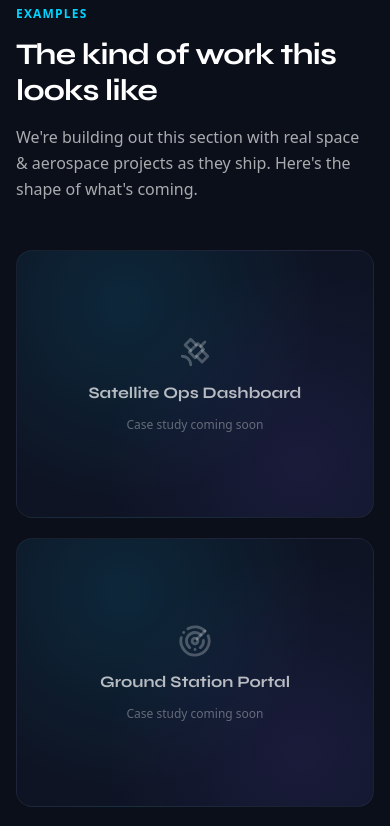
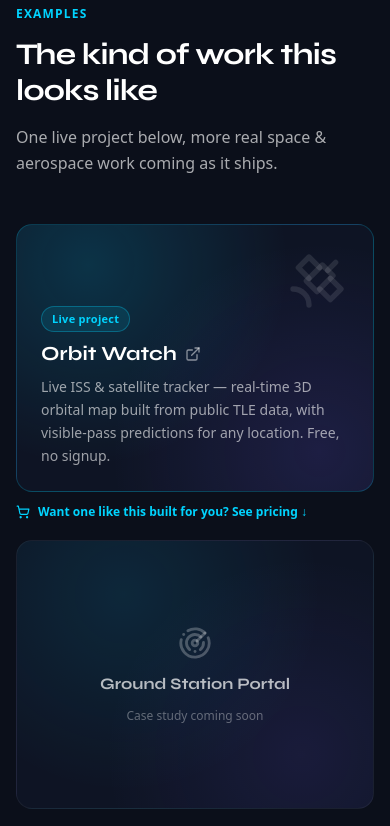
Before and after one commit to aliimranrauf-oss/CLAUDE_NEXTJS, a Next.js app: page /space in a window 390 px wide. Shown: the part 5000-5826 px from the top of the page. Built offline with nearby package versions, Linux system fonts and the light colour scheme.

Commit message:
Update PortfolioGrid.tsx

```diff
--- a/components/space/PortfolioGrid.tsx
+++ b/components/space/PortfolioGrid.tsx
@@ -1,11 +1,20 @@
 // components/space/PortfolioGrid.tsx
-import { Satellite, Radar, Rocket } from 'lucide-react'
+import Link from 'next/link'
+import { Radar, ExternalLink, Satellite, ShoppingCart } from 'lucide-react'
 
-const placeholders = [
-  { icon: Satellite, label: 'Satellite Ops Dashboard', tag: 'Case study coming soon' },
-  { icon: Radar, label: 'Ground Station Portal', tag: 'Case study coming soon' },
-  { icon: Rocket, label: 'Launch Provider Website', tag: 'Case study coming soon' },
-]
+const featured = {
+  label: 'Orbit Watch',
+  description:
+    'Live ISS & satellite tracker — real-time 3D orbital map built from public TLE data, with visible-pass predictions for any location. Free, no signup.',
+  href: 'https://orbit-watch-zeta.vercel.app/',
+  tag: 'Live project',
+}
+
+const placeholder = {
+  icon: Radar,
+  label: 'Ground Station Portal',
+  tag: 'Case study coming soon',
+}
 
 export default function PortfolioGrid() {
   return (
@@ -16,28 +25,52 @@
           The kind of work this looks like
         </h2>
         <p className="mt-4 max-w-xl text-white/65 leading-relaxed">
-          We're building out this section with real space &amp; aerospace projects as they ship.
-          Here's the shape of what's coming.
+          One live project below, more real space &amp; aerospace work coming as it ships.
         </p>
 
         <div className="mt-12 grid gap-5 sm:grid-cols-3">
-          {placeholders.map((p) => {
-            const Icon = p.icon
-            return (
+          {/* Featured real project */}
+          <a
+            href={featured.href}
+            target="_blank"
+            rel="noopener noreferrer"
+            className="group relative sm:col-span-2 aspect-[4/3] sm:aspect-[16/9] overflow-hidden rounded-2xl border border-cyan/20 flex flex-col items-start justify-end gap-2 p-6 transition-colors hover:border-cyan/40"
+            style={{
+              background:
+                'radial-gradient(circle at 20% 15%, rgba(0,212,255,0.16), transparent 55%), radial-gradient(circle at 85% 85%, rgba(122,92,255,0.14), transparent 55%), #0e1424',
+            }}
+          >
+            <Satellite className="absolute right-6 top-6 text-white/10 group-hover:text-cyan/20 transition-colors" size={64} />
+            <span className="rounded-full border border-cyan/30 bg-cyan/10 px-2.5 py-1 text-[11px] font-bold tracking-wide text-cyan">
+              {featured.tag}
+            </span>
+            <span className="font-display text-xl font-bold text-white flex items-center gap-2">
+              {featured.label}
+              <ExternalLink size={16} className="text-white/50 group-hover:text-cyan transition-colors" />
+            </span>
+            <p className="text-sm text-white/60 leading-relaxed max-w-md">{featured.description}</p>
+          </a>
+
+          <Link
+            href="#order-tracker"
+            className="sm:col-span-2 -mt-2 inline-flex w-fit items-center gap-2 text-xs font-semibold text-cyan hover:text-white transition-colors"
+          >
+            <ShoppingCart size={14} />
+            Want one like this built for you? See pricing ↓
+          </Link>
+
+          {/* Placeholder for what's next */}
           <div
-                key={p.label}
-                className="group relative aspect-[4/3] overflow-hidden rounded-2xl border border-white/5 flex flex-col items-center justify-center gap-3 text-center px-4"
+            className="relative aspect-[4/3] sm:aspect-auto overflow-hidden rounded-2xl border border-white/5 flex flex-col items-center justify-center gap-3 text-center px-4"
             style={{
               background:
                 'radial-gradient(circle at 30% 20%, rgba(0,212,255,0.10), transparent 60%), radial-gradient(circle at 80% 80%, rgba(122,92,255,0.10), transparent 55%), #0e1424',
             }}
           >
-                <Icon className="text-white/25" size={34} />
-                <span className="font-display font-bold text-white/70">{p.label}</span>
-                <span className="text-xs text-white/35">{p.tag}</span>
+            <placeholder.icon className="text-white/25" size={34} />
+            <span className="font-display font-bold text-white/70">{placeholder.label}</span>
+            <span className="text-xs text-white/35">{placeholder.tag}</span>
           </div>
-            )
-          })}
         </div>
       </div>
     </section>
```
Lines whose indentation alone changed are shown as unchanged.
